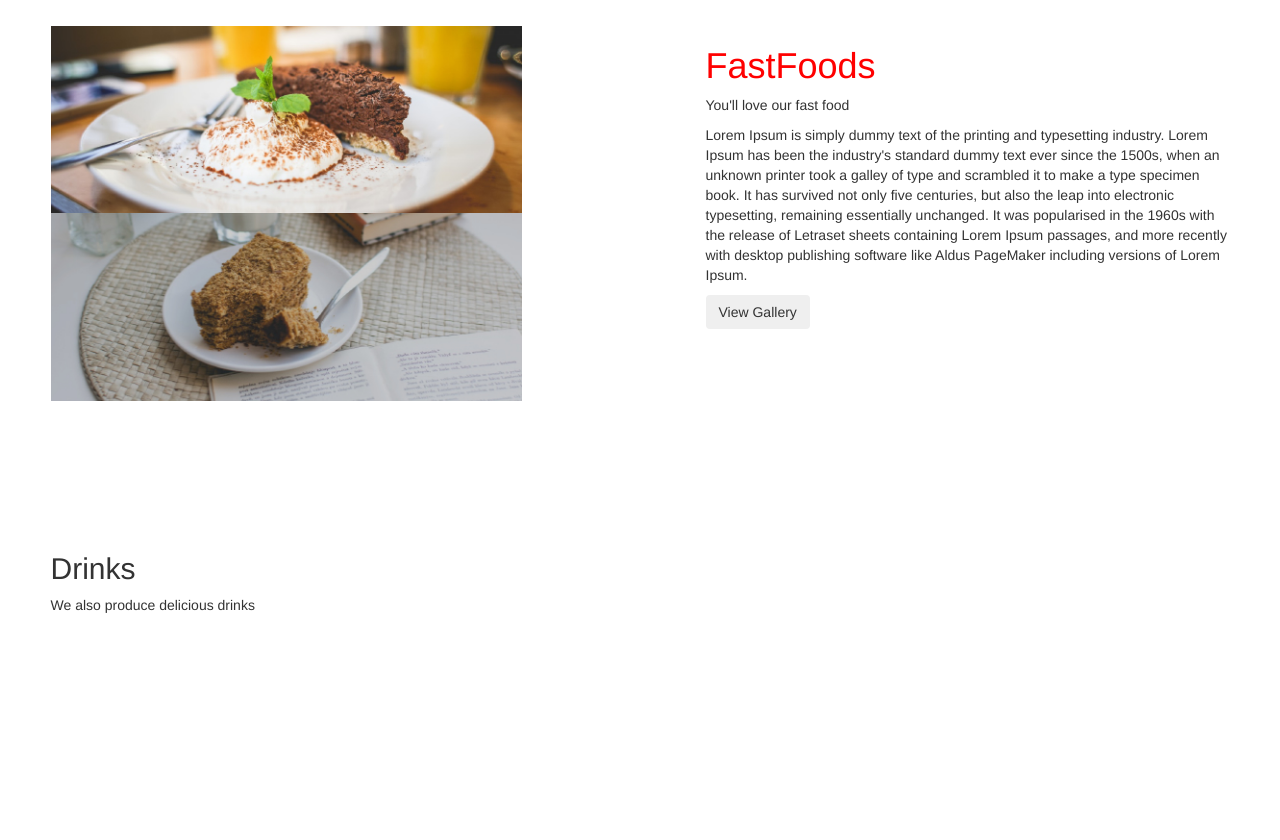
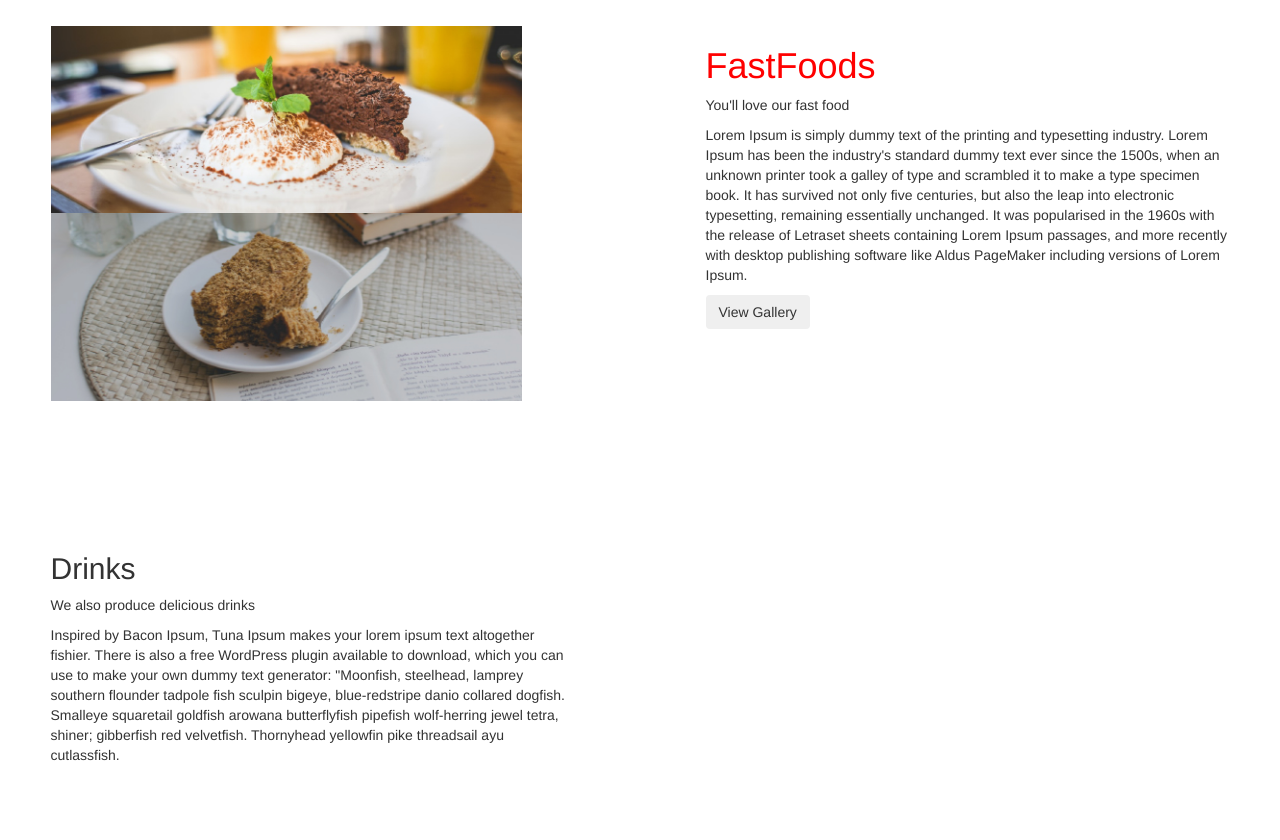
Before and after one commit to adhiambo16/Anitas-Kitchen, a plain HTML site: page index.html in a window 1280 px wide. Shown: the part 1080-1920 px from the top of the page. Before the commit the page ends 1770 px from the top, so only its background shows below. Drawn offline with Linux system fonts and the light colour scheme.

Commit message:
added a p

```diff
--- a/index.html
+++ b/index.html
@@ -53,10 +53,12 @@
 
   <div class="row">
     <div class="col-md-6" style="padding: 5%;">
-    <h2>Drinks</h2>
+     <h2>Drinks</h2>
     <p>We also produce delicious drinks</p>
-    <!-- <p>Anita's have several drinks that customers drnk upto satisfaction.</p>
-    <button class="btn btn1" id="View Gallery">View Gallery</button> -->
+    <p>Inspired by Bacon Ipsum, Tuna Ipsum makes your lorem ipsum text altogether fishier. There is also a free WordPress plugin available to download, which you can use to make your own dummy text generator:
+
+"Moonfish, steelhead, lamprey southern flounder tadpole fish sculpin bigeye, blue-redstripe danio collared dogfish. Smalleye squaretail goldfish arowana butterflyfish pipefish wolf-herring jewel tetra, shiner; gibberfish red velvetfish. Thornyhead yellowfin pike threadsail ayu cutlassfish.</p>
+
   </div>
   </div>
 <!-- <div class="container">
```
